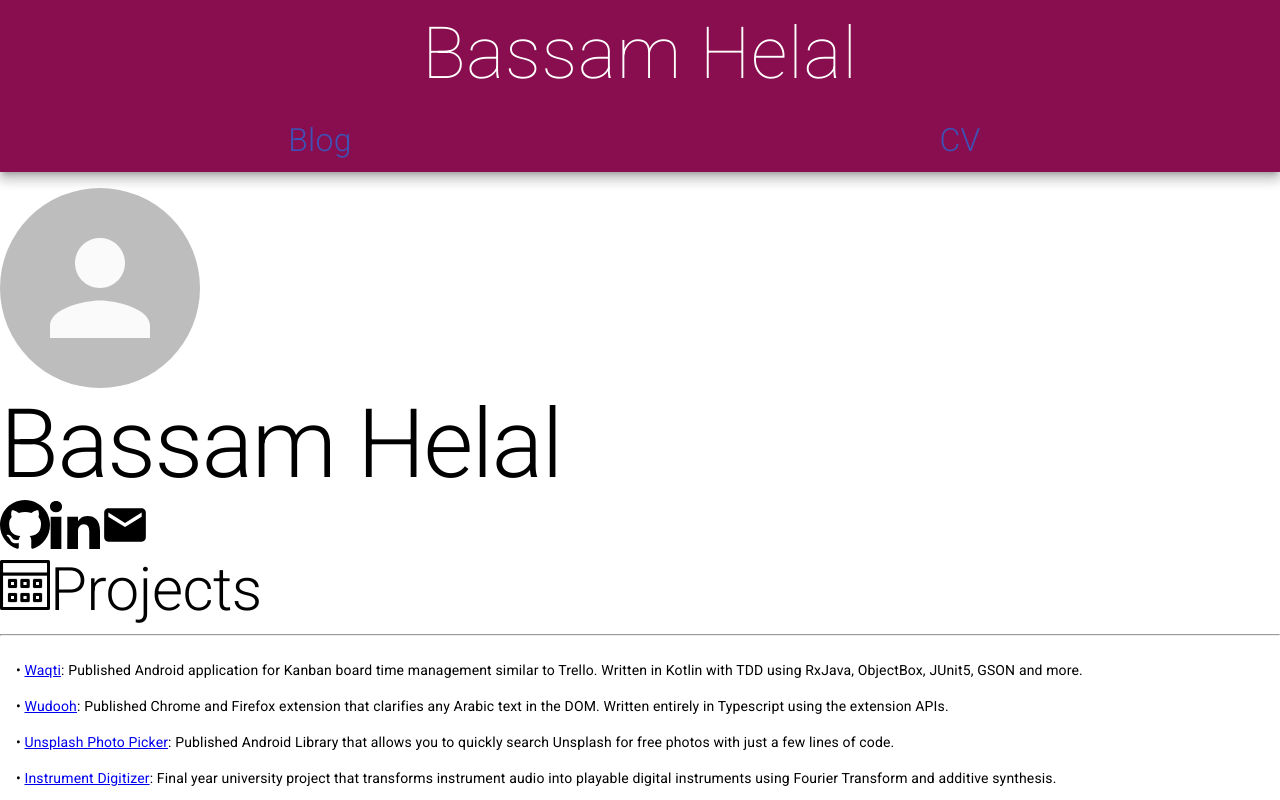
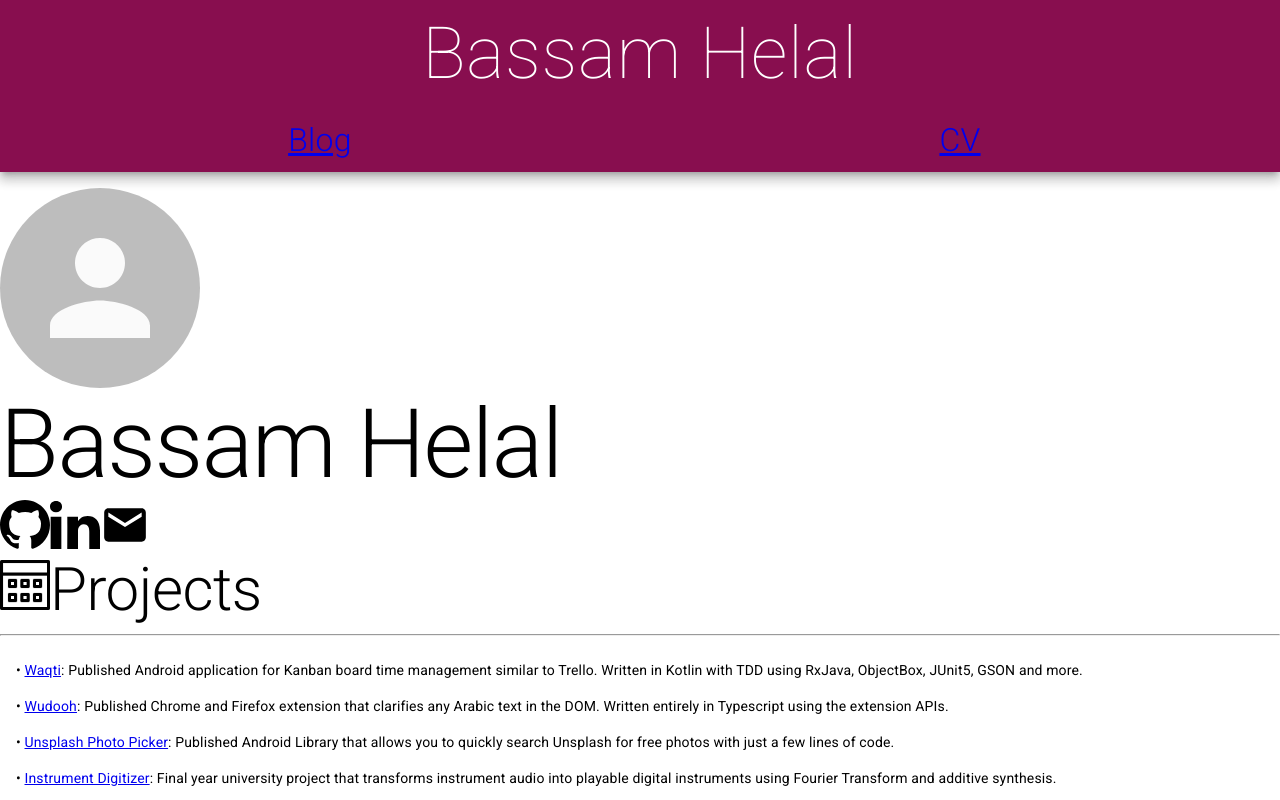
Before and after one commit to basshelal/basshelal.github.io, a React app: page /cv in a window 1280 px wide. Shown: the top 800 px of the page. Built offline with nearby package versions, Linux system fonts and the light colour scheme; no server answers.

Commit message:
Trying something

```diff
--- a/src/components/Header.tsx
+++ b/src/components/Header.tsx
@@ -1,11 +1,13 @@
 import React, {FC} from "react"
 import {P} from "../Utils"
-import {Link, List, ListItem, Paper, Typography} from "@material-ui/core"
+import {List, ListItem, Paper, Typography} from "@material-ui/core"
+import {Link} from "react-router-dom"
 
 const LI: FC<{ href: string }> = (props: P<{ href: string }>) => {
     return (<ListItem style={{display: "flex", justifyContent: "center"}}>
-        <Link href={props.href}><Typography
-            style={{fontSize: "2rem", fontFamily: "Roboto", fontWeight: 300}}>{props.children}</Typography></Link>
+        <Link to={props.href}>
+            <Typography style={{fontSize: "2rem", fontFamily: "Roboto", fontWeight: 300}}>{props.children}</Typography>
+        </Link>
     </ListItem>)
 }
 
--- a/src/index.tsx
+++ b/src/index.tsx
@@ -14,7 +14,7 @@ const Document: FC = () => {
             <Switch>
                 {/* Home */}
                 <Route exact path="/"><Redirect to="/cv"/></Route>
-                <Route exact path="/home"><Redirect to="/cv"/></Route>
+                <Route exact path="/home"><Redirect to="/"/></Route>
 
                 {/* Blog */}
                 <Route exact path="/blog"><BlogPage/></Route>
```
Also changed, not shown: 2 other files (tests, documents, lock files or other folders).
